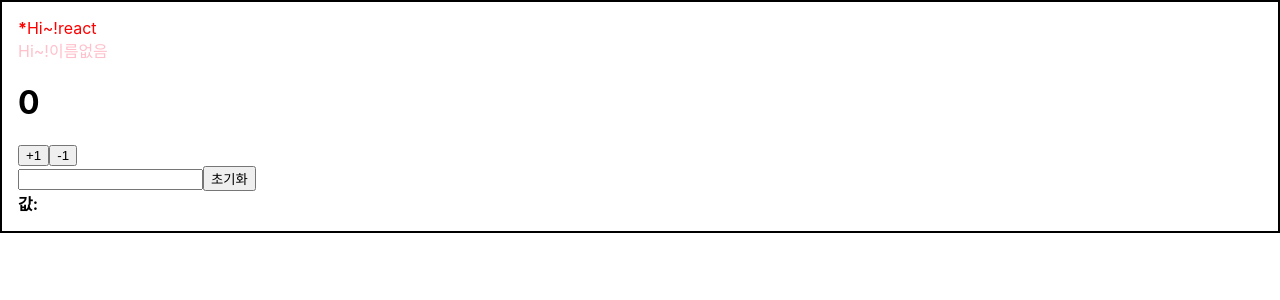
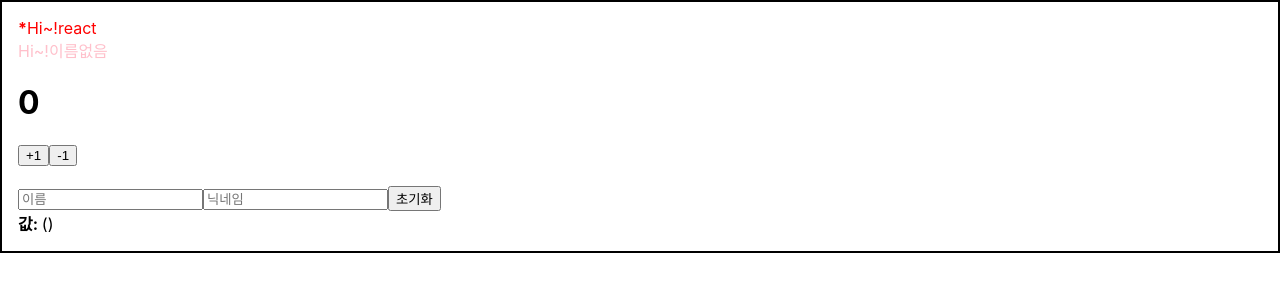
Before and after one commit to 86nichola/myReact, a React (Create React App) app: page / in a window 1280 px wide. Shown: the top 300 px of the page. Built offline with nearby package versions, Linux system fonts and the light colour scheme.

Commit message:
useState by object parameter

```diff
--- a/src/App.js
+++ b/src/App.js
@@ -1,27 +1,27 @@
-import React from 'react';
-import './App.css';
-import Hello from './Hello.js';
-import Wrapper from './Wrapper'
-import Counter from './Counter'
-import InputSample from './InputSample'
+import React from "react";
+import "./App.css";
+import Hello from "./Hello.js";
+import Wrapper from "./Wrapper";
+import Counter from "./Counter";
+import InputSample from "./InputSample";
 
 function App() {
-  const name = 'react';
+  const name = "react";
   const style = {
-    backgroundColor: 'red',
-    color: 'aqua',
-    fontSize: '24',
-    padding:'1rem'
-  }
+    backgroundColor: "red",
+    color: "aqua",
+    fontSize: "24",
+    padding: "1rem",
+  };
   return (
     <>
       <Wrapper>
         <Hello name="react" color="red" isSpecial />
         <Hello color="pink" />
         <Counter />
+        <br />
         <InputSample />
       </Wrapper>
-
     </>
   );
 }
--- a/src/InputSample.js
+++ b/src/InputSample.js
@@ -1,21 +1,57 @@
-import React, { useState} from 'react'
+import React, { useState } from "react";
+
+// function InputSample() {
+//   const [value, setValue] = useState("");
+//   const onReset = () => {
+//     setValue("");
+//   };
+//   const onChange = (e) => {
+//     setValue(e.target.value);
+//   };
+//   return (
+//     <div>
+//       <input onChange={onChange} value={value} />
+//       <button onClick={onReset}>초기화</button>
+//       <div>
+//         <b>값: {value}</b>
+//       </div>
+//     </div>
+//   );
+// }
 
 function InputSample() {
-    const [value, setValue] = useState("");
+  const [inputs, setInputs] = useState({
+    name: "",
+    nickname: "",
+  });
+  const { name, nickname } = inputs;
+
   const onReset = () => {
-
-        setValue("");
-    }
+    setInputs({ name: "", nickname: "" });
+  };
+  const onChange = (e) => {
+    const { value, name } = e.target;
+    setInputs({
+      ...inputs,
+      [name]: value,
+    });
+  };
   return (
     <div>
-            <input />
+      <input name="name" placeholder="이름" onChange={onChange} value={name} />
+      <input
+        name="nickname"
+        placeholder="닉네임"
+        onChange={onChange}
+        value={nickname}
+      />
       <button onClick={onReset}>초기화</button>
       <div>
         <b>값: </b>
+        {name} ({nickname})
       </div>
     </div>
-    )
-
+  );
 }
 
-export default InputSample
+export default InputSample;
```
Also changed, not shown: public/sample.html (added, +19 -0 lines). Lines whose indentation alone changed are shown as unchanged.
